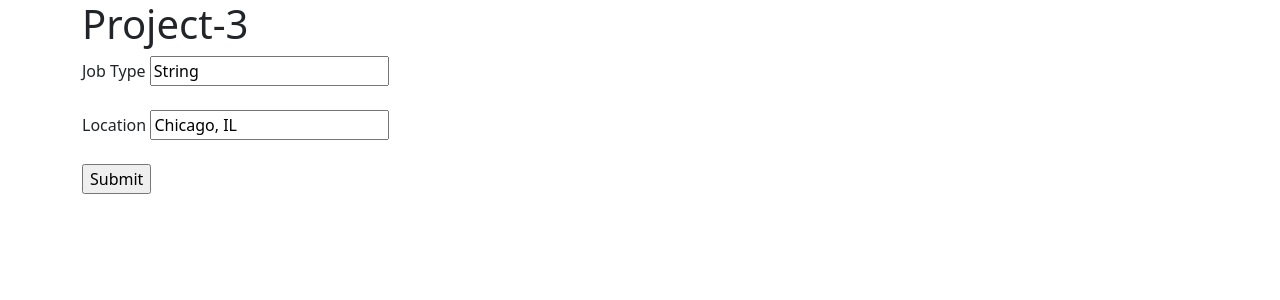
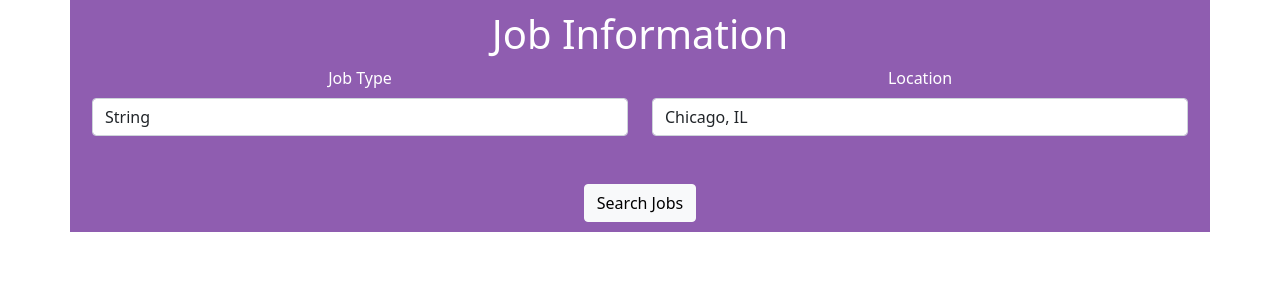
Before and after one commit to owenmeyer3/job-search-challenge, a Flask app: page / in a window 1280 px wide. Shown: the top 300 px of the page. Run offline with Flask 2, Linux system fonts and the light colour scheme; data that the repository does not hold is empty.

Commit message:
html styling changes

```diff
--- a/static/css/style.css
+++ b/static/css/style.css
@@ -0,0 +1,4 @@
+#headerRow{
+    background-color: #8f5db0;
+    padding: 10px;
+}
--- a/templates/index.html
+++ b/templates/index.html
@@ -1,8 +1,8 @@
 <!DOCTYPE html>
 <html lang="en">
     <head>
-        <!-- Local CSS
-        <link href='static/js/script.js' rel="stylesheet"/>-->
+        <!-- Local CSS -->
+        <link href='static/css/style.css' rel="stylesheet"/>
         <!-- BS CSS only -->
         <link href="https://cdn.jsdelivr.net/npm/bootstrap@5.0.0-beta1/dist/css/bootstrap.min.css" rel="stylesheet" integrity="sha384-giJF6kkoqNQ00vy+HMDP7azOuL0xtbfIcaT9wjKHr8RbDVddVHyTfAAsrekwKmP1" crossorigin="anonymous">
         <!-- BS JavaScript Bundle with Popper -->
@@ -10,19 +10,31 @@
     </head>
     <body>
         <div class='container'>
-            <div class='row'>
-                <h1>Project-3</h1>
+            <!-- Header Row -->
+            <div id='headerRow' class='row text-center'>
+                <!-- Title -->
+                <h1 style='color:white'>Job Information</h1>
+                <!-- UI -->
+                <form action = "http://localhost:5000/" method = "get">
+                    <!-- text box row -->
+                    <div class='row'>
+                        <!-- Job type column -->
+                        <div class="col-6" style='text-align:center'>
+                            <label for="jobType" class="form-label" style='color:white'>Job Type</label>
+                            <input id='jobType' type="text" name="jobType" value='{{input.what}}' class="form-control"><br><br>
+                        </div>
+                        <!-- Job location column -->
+                        <div class="col-6" style='text-align:center'>
+                            <label for="location" class="form-label" style='color:white'>Location</label>
+                            <input id='location' type="text" name="location" value='{{input.where}}' class="form-control"><br><br>
+                        </div>
+                    </div>
+                    <!-- Job search button -->
+                    <input type="submit" class="btn btn-light" value="Search Jobs">
+                </form>
             </div>
 
-            <div id='UI' class='row'>
-                <form action = "http://localhost:5000/" method = "get">
-                    <label for="jobType">Job Type</label>
-                    <input id='jobType' type="text" name="jobType" value='{{input.what}}'><br><br>
-                    <label for="location">Location</label>
-                    <input id='location' type="text" name="location" value='{{input.where}}'><br><br>
-                    <input type="submit" value="Submit">
-                  </form>
-            </div>
+
 
             <div id='owen' class='row'>
 
```
